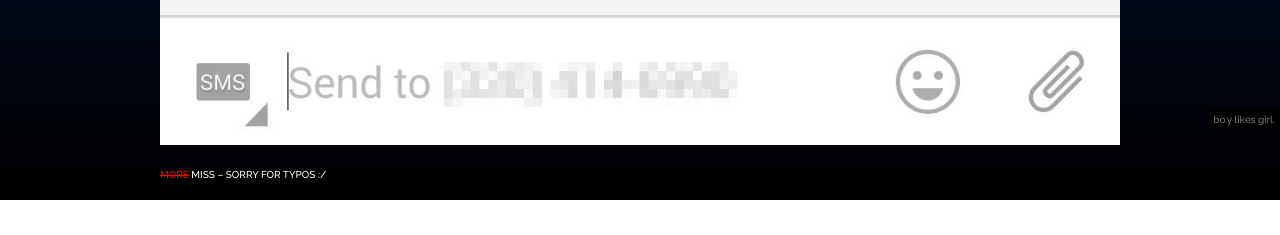
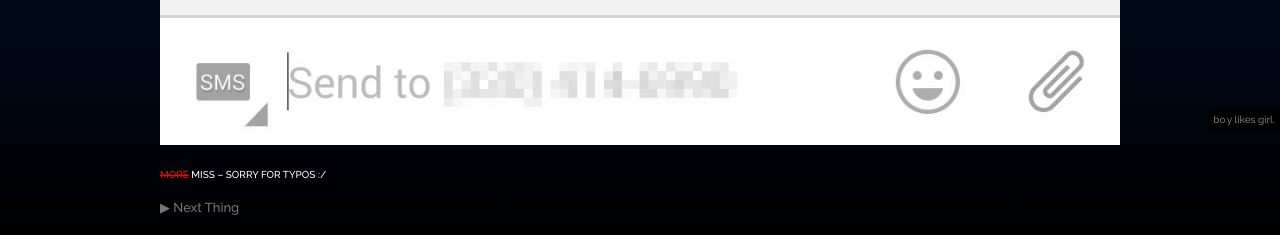
Before and after one commit to boyeatssteak/things, a PHP site: page /thing.php?t=1 in a window 1280 px wide. Shown: the part 670-905 px from the top of the page. Before the commit the page ends 870 px from the top, so only its background shows below. Run offline with PHP 8.4, Linux system fonts and the light colour scheme.

Commit message:
Added prev/next buttons

```diff
--- a/css/style.css
+++ b/css/style.css
@@ -81,6 +81,11 @@ p.finePrint {
 strike {
     color: red;
 }
+nav#pnThings {
+    margin-top: 20px;
+    font-size: 13px;
+    color: #777;
+}
 footer {
     color: #777;
     font-size: 10px;
--- a/thing.php
+++ b/thing.php
@@ -6,7 +6,11 @@
     <link rel="shortcut icon" href="/images/x.ico" type="image/x-icon" />
     <link href='//fonts.googleapis.com/css?family=Raleway:300,500,700' rel='stylesheet' type='text/css'>
     <meta name="viewport" content="width=device-width, initial-scale=1, maximum-scale=1">
-    <?php $t = $_GET ['t']; ?>
+    <?php
+        $t = $_GET ['t'];
+        $p = $t - 1;
+        $n = $t + 1;
+    ?>
 </head>
 <body>
     <header><h1>The thing!</h1></header>
@@ -28,16 +32,14 @@
             <p>I love you. &lt;3</p>
         <?php }; ?>
         </div>
-<!--
         <nav id="pnThings">
             <?php if ($t > 1) { ?>
-            <a href="thing.php?t=<?php $t-1; ?>">&#x25c0; Previous Thing</a> &nbsp; | &nbsp;
+            <a href="thing.php?t=<?php echo $p; ?>">&#x25c0; Previous Thing</a> &nbsp; | &nbsp;
             <?php }
             if ($t < 777) { ?>
-               <a href="thing.php?t=<?php $t+1; ?>"> &#x25b6; Next Thing</a>
+               <a href="thing.php?t=<?php echo $n; ?>"> &#x25b6; Next Thing</a>
             <?php } ?>
         </nav>
--->
     </section>
     <footer>
         <p>bo.y likes girl.</p>
```
